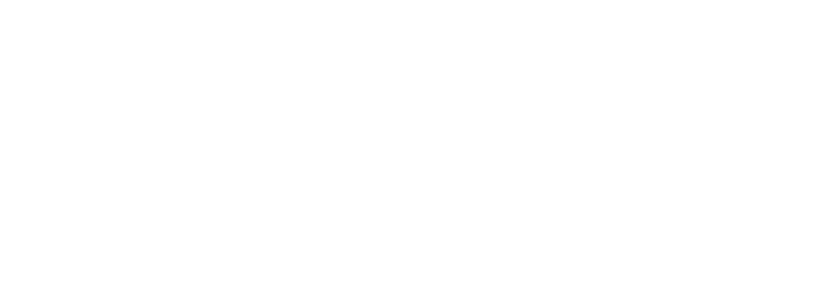
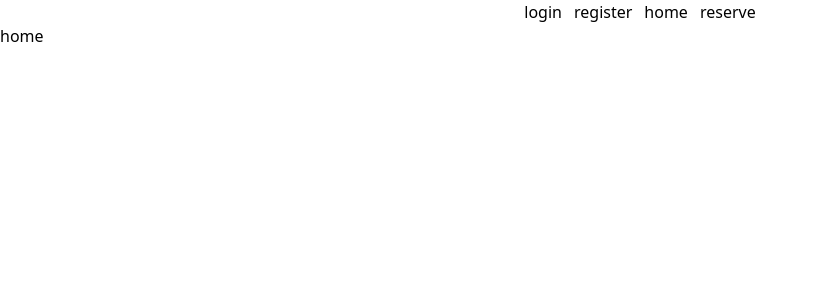
Before and after one commit to 6-ON/CINEHALL-frontend, a Vue app: page / in a window 1280 px wide. Shown: the top 300 px of the page, without its empty margins (0-817 px from the left). Built offline with nearby package versions, Linux system fonts and the light colour scheme.

Commit message:
test router

```diff
--- a/src/App.vue
+++ b/src/App.vue
@@ -1,5 +1,12 @@
 <script setup>
+
+import Navbar from "@/components/Navbar.vue";
+import {ref} from "vue";
+
+const isAdmin = ref()
 </script>
 
 <template>
+  <Navbar></Navbar>
+<router-view></router-view>
 </template>
```
